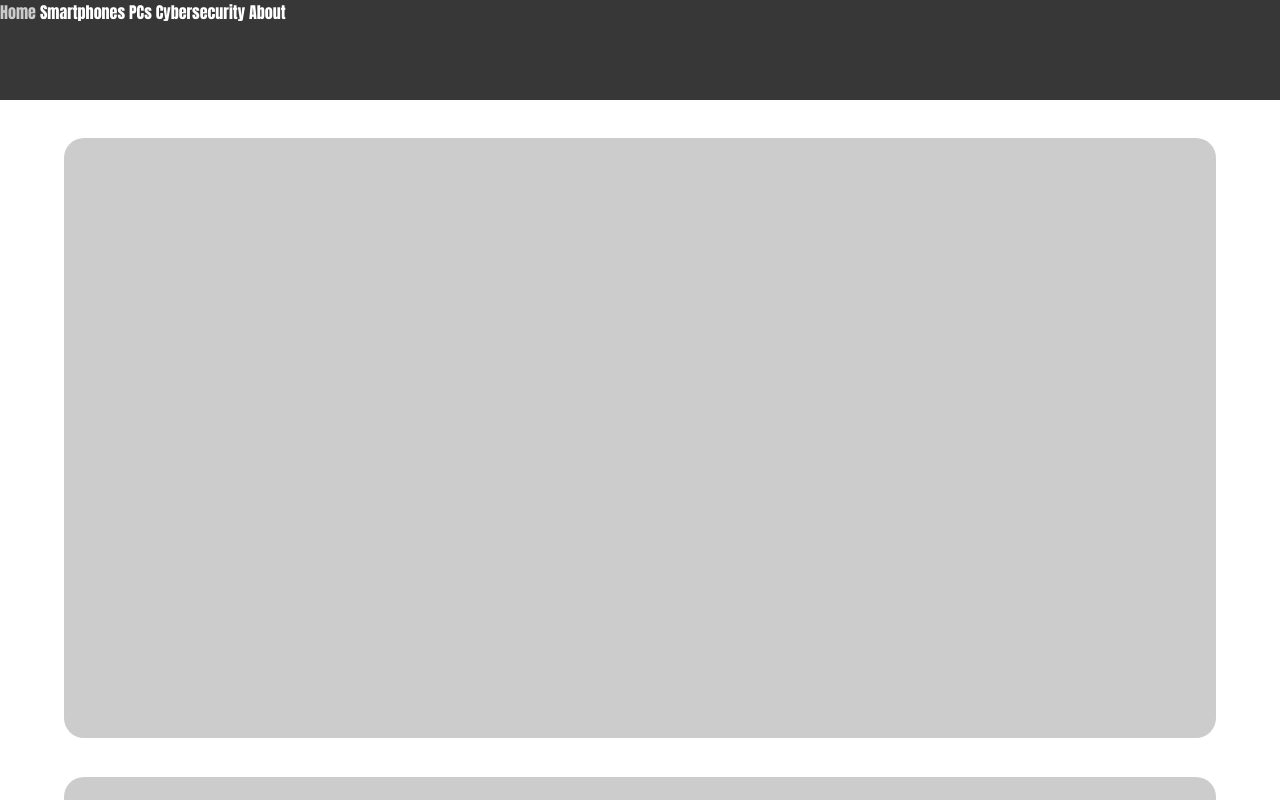
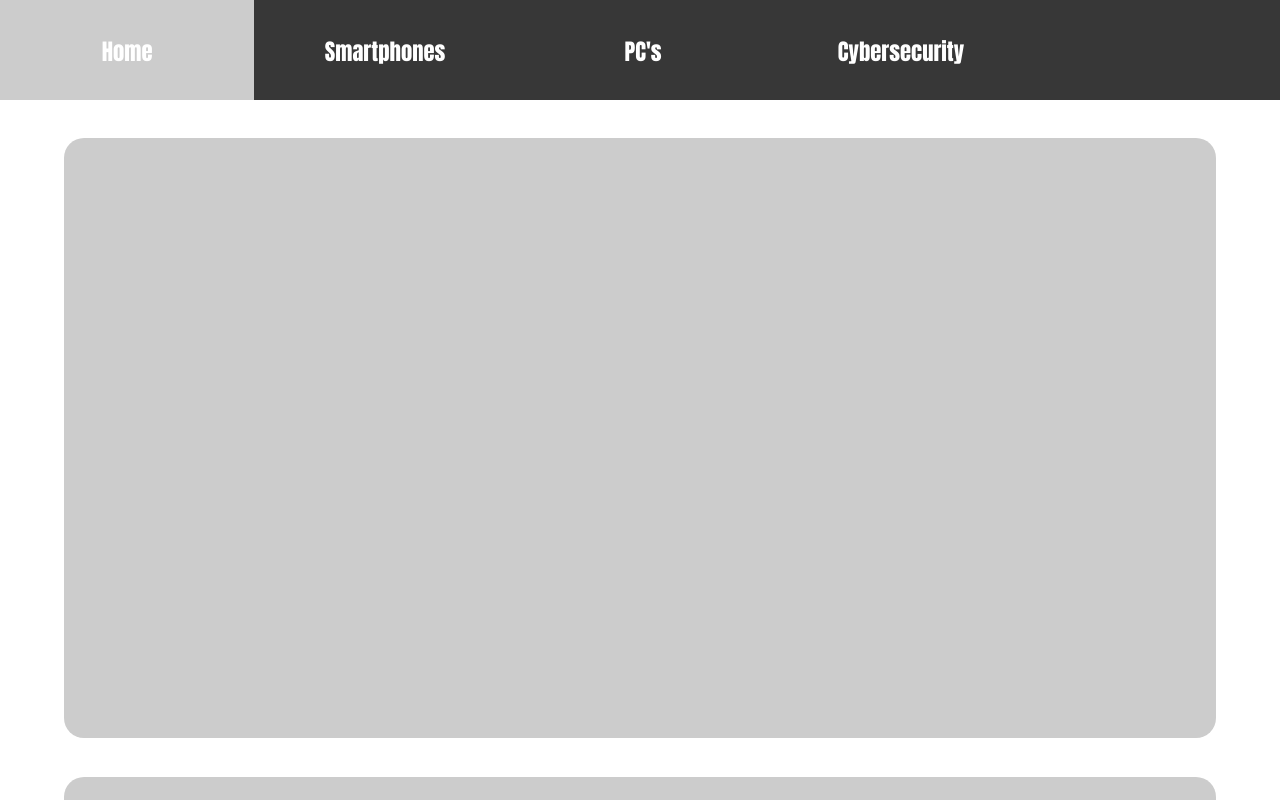
Before and after one commit to 1344163/Informatica-eindopdracht1, a plain HTML site: page Cybersecurity.html in a window 1280 px wide. Shown: the top 800 px of the page. Drawn offline with Linux system fonts and the light colour scheme.

Commit message:
Further work on buttons

```diff
--- a/Cybersecurity.html
+++ b/Cybersecurity.html
@@ -10,11 +10,21 @@
 
 <body>
   <nav>
-    <a href="index.html">Home</a>
-    <a href="smartphones.html">Smartphones</a>
-    <a href="PC's.html">PCs</a>
-    <a href="Cybersecurity.html">Cybersecurity</a>
-    <a href="about.html">About</a>
+    <a href="index.html">
+       <button> Home </button>
+    </a>
+    <a href="smartphones.html">
+      <button>Smartphones</button>
+    </a>
+    <a href="PC's.html">
+      <button>PC's</button>
+    </a>
+    <a href="Cybersecurity.html">
+      <button>Cybersecurity</button>
+    </a>
+    <a href="about.html">
+      <button>About</button>
+    </a>
   </nav>
 
   <article id="Filler2"> </article>
--- a/style.css
+++ b/style.css
@@ -8,8 +8,6 @@
 nav {
    position: fixed;
    list-style-type: none;
-   margin: 0;
-   padding: 0;
    overflow: hidden;
    background-color: #373737;
    height: 100px;
@@ -29,12 +27,20 @@ nav a {
 nav a:hover{
    color: #cccccc;
 }
+
 button{
    background-color: #373737;
    line-height: 100px;
    height: 100px;
-   overflow-x: auto;
-   text-overflow: ellipsis;
+   width: 19.86%;
+   color: #ffffff;
+   font-family: Impact;
+   font-size: 17pt;
+   border: none;
+}
+
+button:hover{
+   background-color: #cccccc;
 }
 
 #Filler{
```
Also changed, not shown: PC's.html (+15 -5 lines), index.html (+15 -5 lines), smartphones.html (+15 -5 lines).
